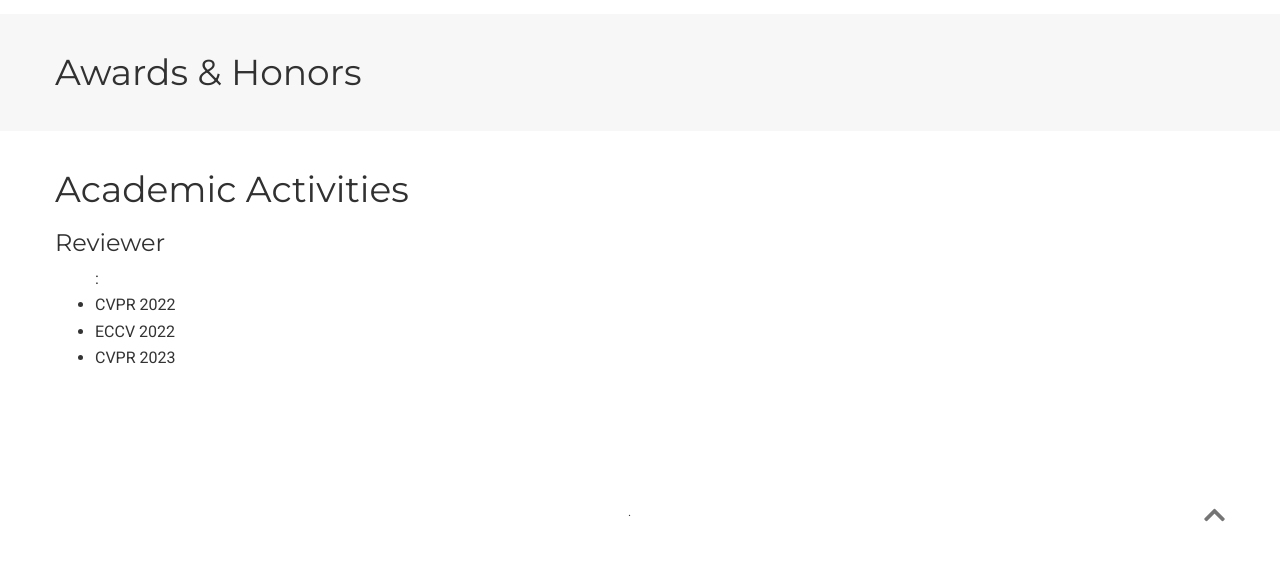
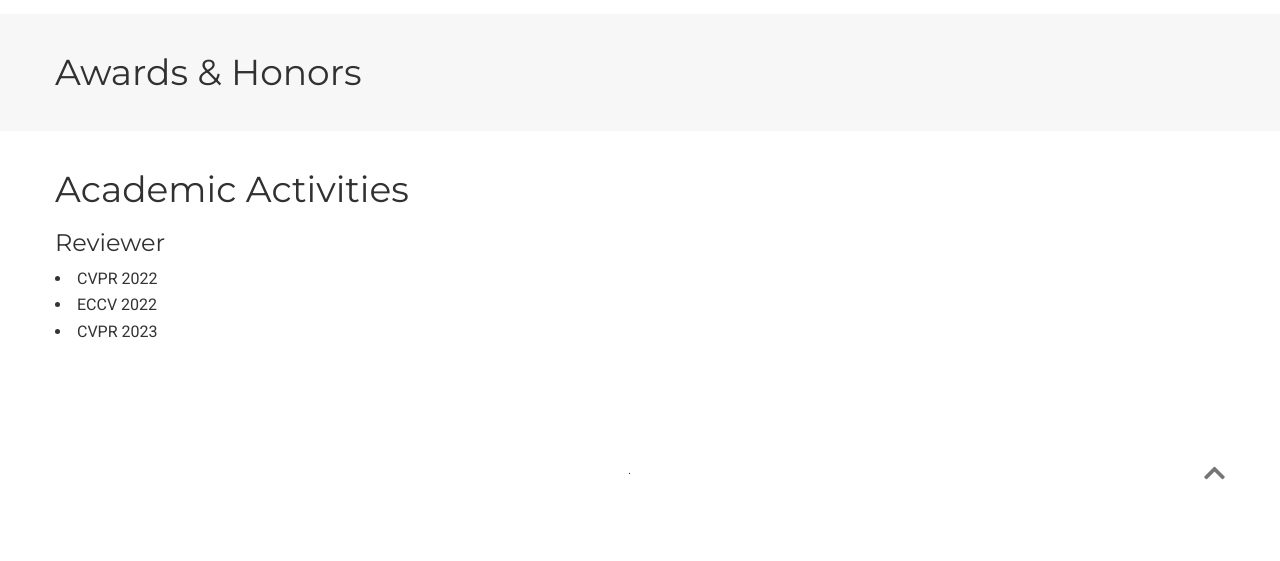
Before and after one commit to leejesse/leejesse.github.io, a plain HTML site: page index.html in a window 1280 px wide. Shown: the part 1144-1705 px from the top of the page. After the commit the page ends 1673 px from the top, so only its background shows below. Drawn offline with nearby package versions, Linux system fonts and the light colour scheme; some packages are replaced by stand-ins of ours; no server answers; some icons are missing.

Commit message:
Update index.html

```diff
--- a/index.html
+++ b/index.html
@@ -345,7 +345,6 @@ Particularly, my research topics include image/video reenactment, view-synthesis
     <div class="col-lg-12">
       <h1>Academic Activities</h1>
       <h2 id="reviewer">Reviewer</h2>
-<ul>:
 <li>CVPR 2022</li>
 <li>ECCV 2022</li>
 <li>CVPR 2023</li>
```
